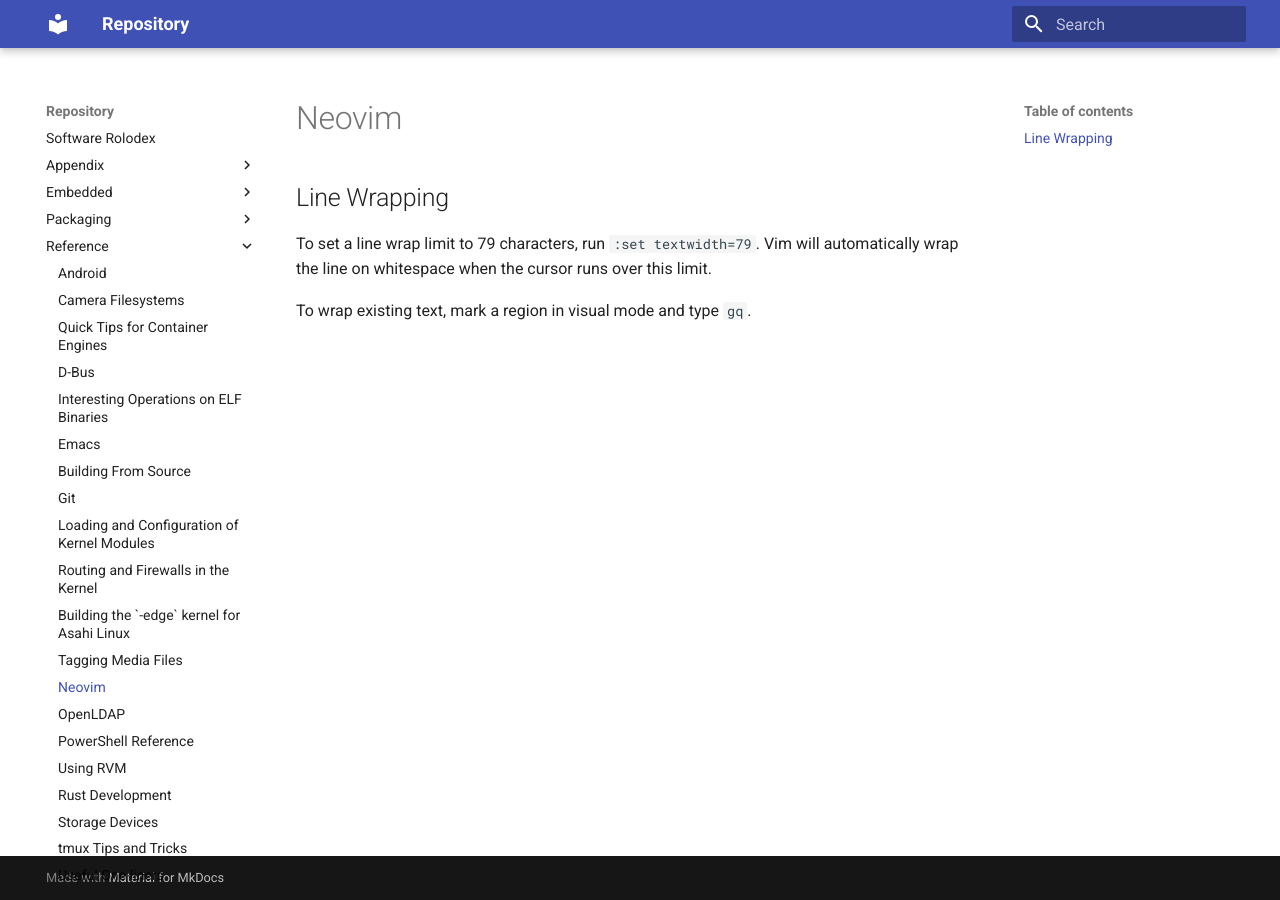
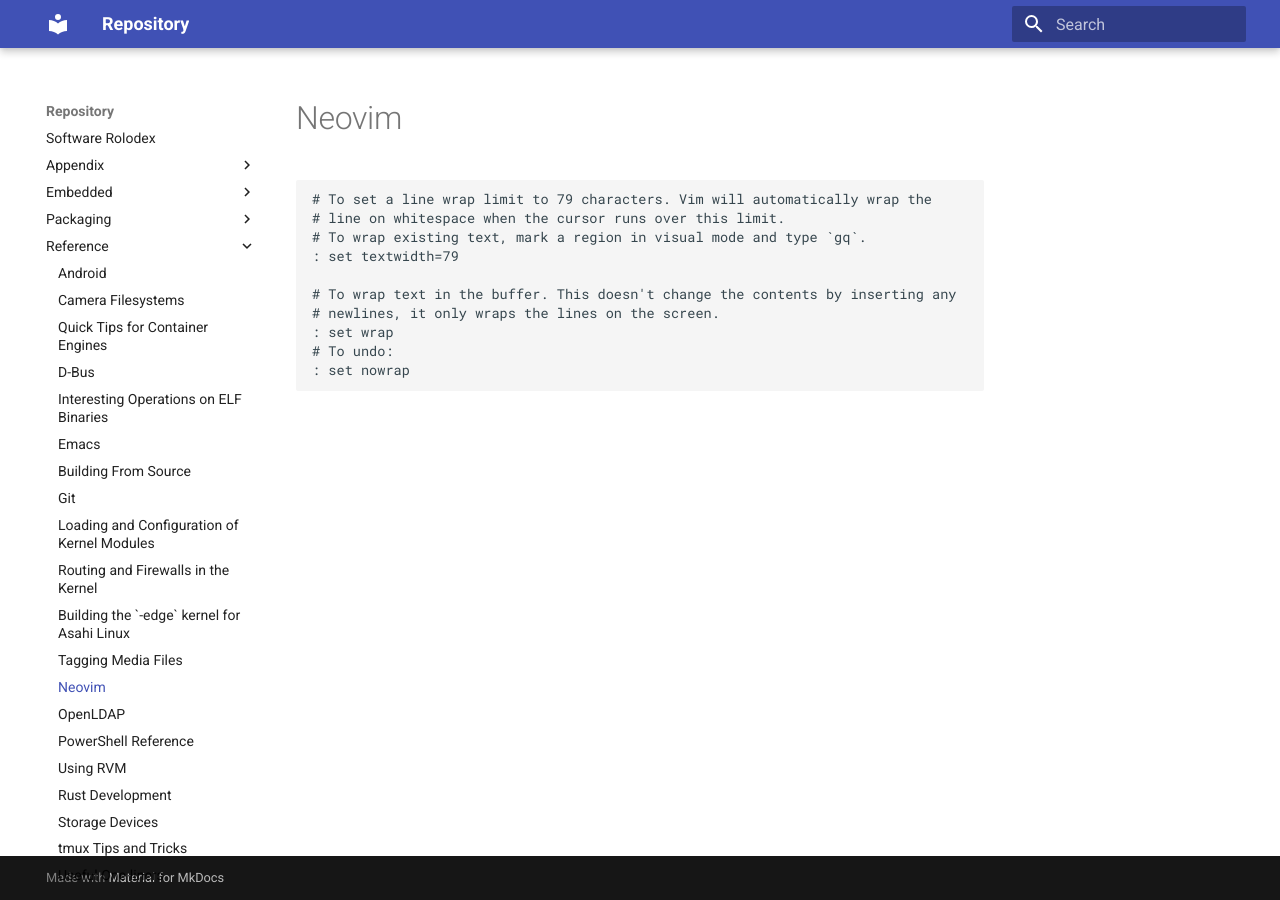
Before and after one commit to AmateurECE/twardyece-repository, an MkDocs documentation site: the page built from docs/Reference/Neovim.md, in a window 1280 px wide. Built offline with MkDocs 1.6.1 and Material for MkDocs 9.7.7, drawn with Linux system fonts in a browser that asks for light colours.

Commit message:
Add some info on the Neovim page

````diff
--- a/docs/Reference/Neovim.md
+++ b/docs/Reference/Neovim.md
@@ -2,9 +2,15 @@
 title: Neovim
 ---
 
-## Line Wrapping
+```
+# To set a line wrap limit to 79 characters. Vim will automatically wrap the
+# line on whitespace when the cursor runs over this limit.
+# To wrap existing text, mark a region in visual mode and type `gq`.
+: set textwidth=79
 
-To set a line wrap limit to 79 characters, run `:set textwidth=79`. Vim will
-automatically wrap the line on whitespace when the cursor runs over this limit.
-
-To wrap existing text, mark a region in visual mode and type `gq`.
+# To wrap text in the buffer. This doesn't change the contents by inserting any
+# newlines, it only wraps the lines on the screen.
+: set wrap
+# To undo:
+: set nowrap
+```
````
